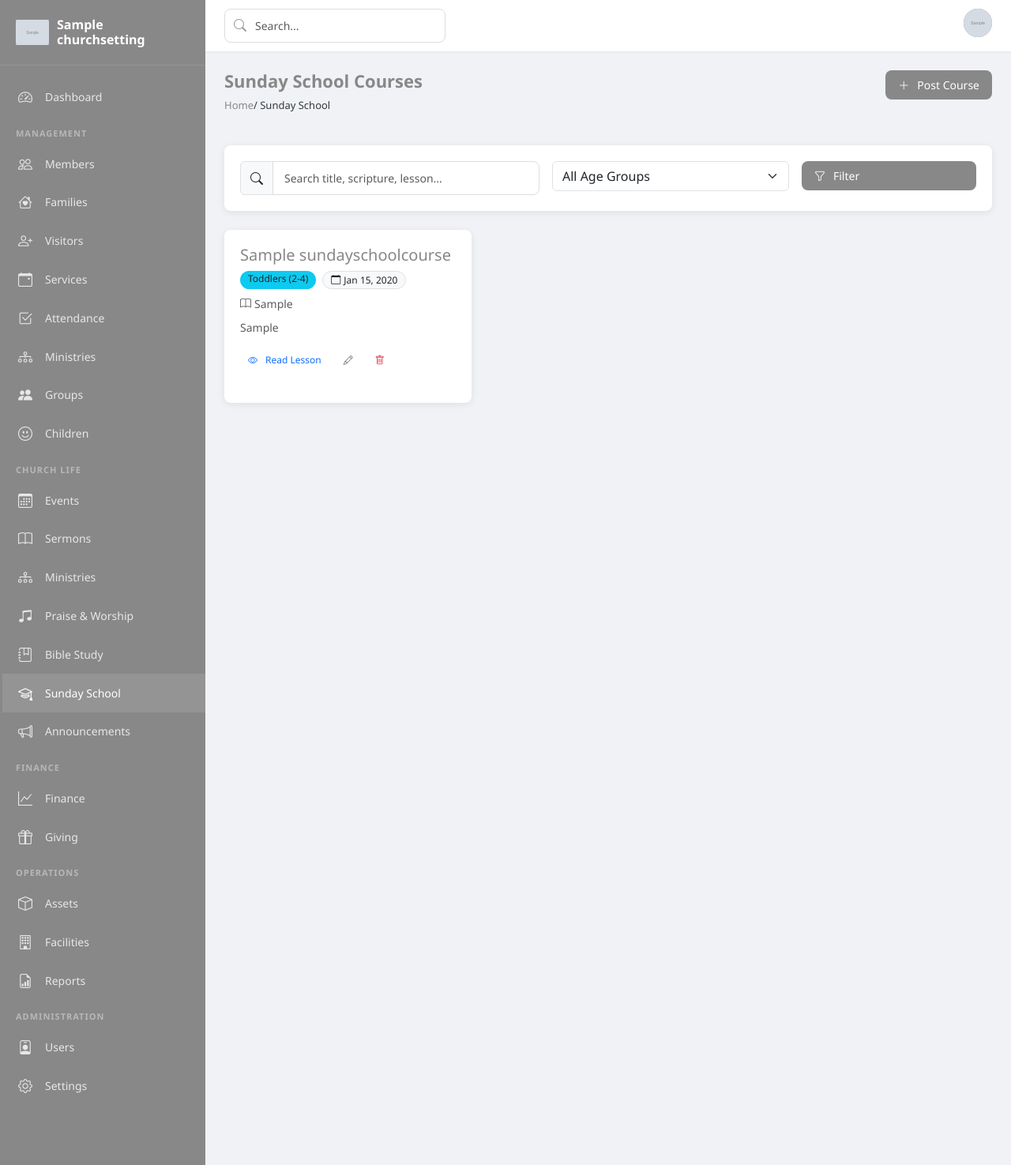
After one commit to mbuguam443/fbmi, a Django app: page /sunday-school/ in a window 1280 px wide. The commit adds this page. Shown: the whole page at 79% size. Run offline with Django 4.2, Linux system fonts and the light colour scheme; a user stored in the database is signed in; tables that the repository leaves empty hold one stand-in row (values such as "Sample post"); grey boxes marked "Sample" are stand-in pictures.

Commit message:
Add Sunday School courses and Devotion sermon category

```diff
--- a/fbms/settings.py
+++ b/fbms/settings.py
@@ -43,6 +43,7 @@ INSTALLED_APPS = [
     'public',
     'songs',
     'bible_study',
+    'sunday_school',
 ]
 
 MIDDLEWARE = [
--- a/fbms/settings_production.py
+++ b/fbms/settings_production.py
@@ -45,6 +45,7 @@ INSTALLED_APPS = [
     'public',
     'songs',
     'bible_study',
+    'sunday_school',
 ]
 
 MIDDLEWARE = [
--- a/fbms/urls.py
+++ b/fbms/urls.py
@@ -27,6 +27,7 @@ urlpatterns = [
     path('core/', include('core.urls')),
     path('songs/', include('songs.urls')),
     path('bible-study/', include('bible_study.urls')),
+    path('sunday-school/', include('sunday_school.urls')),
     path('', include('public.urls')),
 ]
 
--- a/sermons/models.py
+++ b/sermons/models.py
@@ -7,6 +7,7 @@ class Sermon(models.Model):
         ('midweek', 'Midweek'),
         ('evangelism', 'Evangelism'),
         ('teaching', 'Teaching'),
+        ('devotion', 'Devotion'),
         ('youth', 'Youth'),
         ('special', 'Special Service'),
     ]
--- /dev/null
+++ b/sunday_school/apps.py
@@ -0,0 +1,6 @@
+from django.apps import AppConfig
+
+
+class SundaySchoolConfig(AppConfig):
+    default_auto_field = 'django.db.models.BigAutoField'
+    name = 'sunday_school'
--- /dev/null
+++ b/sunday_school/models.py
@@ -0,0 +1,34 @@
+from django.conf import settings
+from django.db import models
+
+
+class SundaySchoolCourse(models.Model):
+    AGE_GROUP_CHOICES = [
+        ('toddlers', 'Toddlers (2-4)'),
+        ('primary', 'Primary (5-9)'),
+        ('juniors', 'Juniors (10-13)'),
+        ('teens', 'Teens (14-18)'),
+        ('all', 'All Ages'),
+    ]
+
+    title = models.CharField(max_length=300)
+    age_group = models.CharField(max_length=20, choices=AGE_GROUP_CHOICES, default='primary')
+    lesson_date = models.DateField(blank=True, null=True)
+    scripture = models.CharField(max_length=200, blank=True)
+    memory_verse = models.CharField(max_length=300, blank=True)
+    lesson = models.TextField(help_text='The teaching material for the Sunday school teacher')
+    activities = models.TextField(blank=True, help_text='Suggested activities, songs or crafts for the children')
+    posted_by = models.ForeignKey(
+        settings.AUTH_USER_MODEL, on_delete=models.SET_NULL,
+        null=True, blank=True, related_name='sunday_school_courses',
+    )
+    is_active = models.BooleanField(default=True)
+    created_at = models.DateTimeField(auto_now_add=True)
+    updated_at = models.DateTimeField(auto_now=True)
+
+    class Meta:
+        ordering = ['-lesson_date', '-created_at']
+        verbose_name_plural = 'Sunday school courses'
+
+    def __str__(self):
+        return self.title
--- /dev/null
+++ b/sunday_school/urls.py
@@ -0,0 +1,12 @@
+from django.urls import path
+from . import views
+
+app_name = 'sunday_school'
+
+urlpatterns = [
+    path('', views.CourseListView.as_view(), name='course_list'),
+    path('create/', views.CourseCreateView.as_view(), name='course_create'),
+    path('<int:pk>/', views.CourseDetailView.as_view(), name='course_detail'),
+    path('<int:pk>/edit/', views.CourseUpdateView.as_view(), name='course_edit'),
+    path('<int:pk>/delete/', views.CourseDeleteView.as_view(), name='course_delete'),
+]
--- /dev/null
+++ b/sunday_school/views.py
@@ -0,0 +1,76 @@
+from django.contrib import messages
+from django.contrib.auth.mixins import LoginRequiredMixin
+from django.db.models import Q
+from django.urls import reverse_lazy
+from django.views.generic import ListView, DetailView, CreateView, UpdateView, DeleteView
+
+from accounts.views import ContentWriteMixin
+from .models import SundaySchoolCourse
+
+
+class CourseListView(LoginRequiredMixin, ListView):
+    model = SundaySchoolCourse
+    template_name = 'sunday_school/course_list.html'
+    context_object_name = 'courses'
+    paginate_by = 12
+
+    def get_queryset(self):
+        queryset = super().get_queryset().filter(is_active=True)
+        search = self.request.GET.get('search', '').strip()
+        age_group = self.request.GET.get('age_group', '').strip()
+        if search:
+            queryset = queryset.filter(
+                Q(title__icontains=search)
+                | Q(scripture__icontains=search)
+                | Q(lesson__icontains=search)
+            )
+        if age_group:
+            queryset = queryset.filter(age_group=age_group)
+        return queryset
+
+    def get_context_data(self, **kwargs):
+        context = super().get_context_data(**kwargs)
+        context['search'] = self.request.GET.get('search', '')
+        context['age_group'] = self.request.GET.get('age_group', '')
+        context['age_groups'] = SundaySchoolCourse.AGE_GROUP_CHOICES
+        return context
+
+
+class CourseDetailView(LoginRequiredMixin, DetailView):
+    model = SundaySchoolCourse
+    template_name = 'sunday_school/course_detail.html'
+    context_object_name = 'course'
+
+
+class CourseCreateView(LoginRequiredMixin, ContentWriteMixin, CreateView):
+    model = SundaySchoolCourse
+    template_name = 'sunday_school/course_form.html'
+    fields = ['title', 'age_group', 'lesson_date', 'scripture', 'memory_verse', 'lesson', 'activities', 'is_active']
+    success_url = reverse_lazy('sunday_school:course_list')
+
+    def form_valid(self, form):
+        form.instance.posted_by = self.request.user
+        messages.success(self.request, 'Course posted successfully.')
+        return super().form_valid(form)
+
+
+class CourseUpdateView(LoginRequiredMixin, ContentWriteMixin, UpdateView):
+    model = SundaySchoolCourse
+    template_name = 'sunday_school/course_form.html'
+    fields = ['title', 'age_group', 'lesson_date', 'scripture', 'memory_verse', 'lesson', 'activities', 'is_active']
+    success_url = reverse_lazy('sunday_school:course_list')
+
+    def form_valid(self, form):
+        messages.success(self.request, 'Course updated successfully.')
+        return super().form_valid(form)
+
+
+class CourseDeleteView(LoginRequiredMixin, ContentWriteMixin, DeleteView):
+    model = SundaySchoolCourse
+    template_name = 'sunday_school/course_confirm_delete.html'
+    context_object_name = 'course'
+    success_url = reverse_lazy('sunday_school:course_list')
+
+    def form_valid(self, form):
+        messages.success(self.request, 'Course deleted successfully.')
+        return super().form_valid(form)
--- a/templates/admin/base.html
+++ b/templates/admin/base.html
@@ -114,6 +114,7 @@
             <a href="{% url 'ministries:ministry-list' %}" class="{% if '/ministries' in request.path %}active{% endif %}"><i class="bi bi-diagram-3"></i> Ministries</a>
             <a href="{% url 'songs:song_list' %}" class="{% if '/songs' in request.path %}active{% endif %}"><i class="bi bi-music-note-beamed"></i> Praise & Worship</a>
             <a href="{% url 'bible_study:study_list' %}" class="{% if '/bible-study' in request.path %}active{% endif %}"><i class="bi bi-journal-bookmark"></i> Bible Study</a>
+            <a href="{% url 'sunday_school:course_list' %}" class="{% if '/sunday-school' in request.path %}active{% endif %}"><i class="bi bi-mortarboard"></i> Sunday School</a>
             <a href="{% url 'communication:announcement_list' %}" class="{% if '/communication' in request.path %}active{% endif %}"><i class="bi bi-megaphone"></i> Announcements</a>
 
             {% if user.is_admin_user or user.is_finance %}
--- /dev/null
+++ b/templates/sunday_school/course_list.html
@@ -0,0 +1,107 @@
+{% extends 'admin/base.html' %}
+{% load static %}
+
+{% block title %}Sunday School Courses{% endblock %}
+
+{% block content %}
+<div class="page-header d-flex justify-content-between align-items-start">
+    <div>
+        <h2>Sunday School Courses</h2>
+        <nav class="breadcrumb">
+            <a href="{% url 'dashboard:index' %}">Home</a> / Sunday School
+        </nav>
+    </div>
+    {% if user.can_manage_content %}
+    <a href="{% url 'sunday_school:course_create' %}" class="btn btn-primary">
+        <i class="bi bi-plus-lg me-1"></i> Post Course
+    </a>
+    {% endif %}
+</div>
+
+<div class="card mb-4">
+    <div class="card-body">
+        <form method="get" class="row g-3">
+            <div class="col-md-5">
+                <div class="input-group">
+                    <span class="input-group-text"><i class="bi bi-search"></i></span>
+                    <input type="text" name="search" class="form-control" placeholder="Search title, scripture, lesson..." value="{{ search }}">
+                </div>
+            </div>
+            <div class="col-md-4">
+                <select name="age_group" class="form-select">
+                    <option value="">All Age Groups</option>
+                    {% for value, label in age_groups %}
+                    <option value="{{ value }}" {% if age_group == value %}selected{% endif %}>{{ label }}</option>
+                    {% endfor %}
+                </select>
+            </div>
+            <div class="col-md-3">
+                <button type="submit" class="btn btn-primary w-100"><i class="bi bi-funnel me-1"></i>Filter</button>
+            </div>
+        </form>
+    </div>
+</div>
+
+<div class="row g-3">
+    {% for course in courses %}
+    <div class="col-md-6 col-lg-4">
+        <div class="card h-100">
+            <div class="card-body">
+                <div class="d-flex justify-content-between align-items-start mb-2">
+                    <a href="{% url 'sunday_school:course_detail' course.pk %}" class="text-decoration-none">
+                        <h5 class="card-title mb-0">{{ course.title }}</h5>
+                    </a>
+                </div>
+                <div class="d-flex flex-wrap gap-2 mb-2">
+                    <span class="badge bg-info text-dark">{{ course.get_age_group_display }}</span>
+                    {% if course.lesson_date %}
+                    <span class="badge bg-light text-dark border"><i class="bi bi-calendar me-1"></i>{{ course.lesson_date|date:"M d, Y" }}</span>
+                    {% endif %}
+                </div>
+                {% if course.scripture %}
+                <p class="text-muted small mb-2"><i class="bi bi-book me-1"></i>{{ course.scripture }}</p>
+                {% endif %}
+                <p class="text-muted small mb-3">{{ course.lesson|truncatewords:30 }}</p>
+                <div class="d-flex gap-2">
+                    <a href="{% url 'sunday_school:course_detail' course.pk %}" class="btn btn-sm btn-outline-primary">
+                        <i class="bi bi-eye me-1"></i>Read Lesson
+                    </a>
+                    {% if user.can_manage_content %}
+                    <a href="{% url 'sunday_school:course_edit' course.pk %}" class="btn btn-sm btn-outline-secondary"><i class="bi bi-pencil"></i></a>
+                    <a href="{% url 'sunday_school:course_delete' course.pk %}" class="btn btn-sm btn-outline-danger"><i class="bi bi-trash"></i></a>
+                    {% endif %}
+                </div>
+            </div>
+        </div>
+    </div>
+    {% empty %}
+    <div class="col-12">
+        <div class="empty-state">
+            <i class="bi bi-mortarboard"></i>
+            <p>No courses found.</p>
+            {% if user.can_manage_content %}
+            <a href="{% url 'sunday_school:course_create' %}" class="btn btn-sm btn-primary">Post the first course</a>
+            {% endif %}
+        </div>
+    </div>
+    {% endfor %}
+</div>
+
+{% if is_paginated %}
+<nav class="mt-4">
+    <ul class="pagination justify-content-center">
+        {% if page_obj.has_previous %}
+        <li class="page-item"><a class="page-link" href="?page={{ page_obj.previous_page_number }}&search={{ search }}&age_group={{ age_group }}">&laquo;</a></li>
+        {% endif %}
+        {% for num in page_obj.paginator.page_range %}
+        <li class="page-item {% if page_obj.number == num %}active{% endif %}">
+            <a class="page-link" href="?page={{ num }}&search={{ search }}&age_group={{ age_group }}">{{ num }}</a>
+        </li>
+        {% endfor %}
+        {% if page_obj.has_next %}
+        <li class="page-item"><a class="page-link" href="?page={{ page_obj.next_page_number }}&search={{ search }}&age_group={{ age_group }}">&raquo;</a></li>
+        {% endif %}
+    </ul>
+</nav>
+{% endif %}
+{% endblock %}
```
Also changed, not shown: sunday_school/admin.py (added, +9 -0 lines), templates/sunday_school/course_confirm_delete.html (added, +30 -0 lines), templates/sunday_school/course_detail.html (added, +79 -0 lines), templates/sunday_school/course_form.html (added, +87 -0 lines), sunday_school/__init__.py (added), sunday_school/migrations/0001_initial.py (added), sunday_school/migrations/__init__.py (added).
